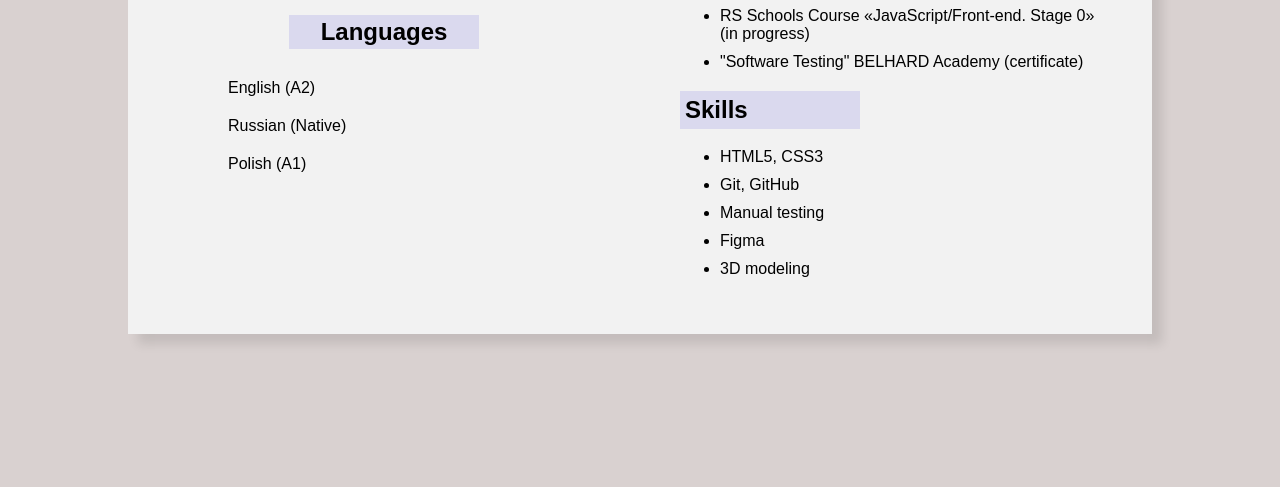
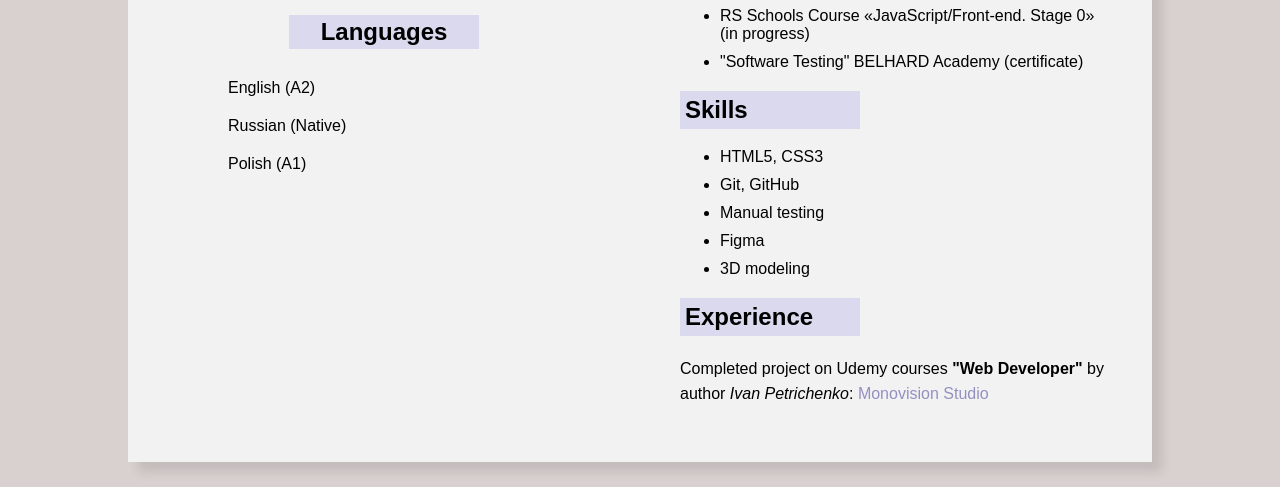
Before and after one commit to VictoriaDobrosoltseva/rsschool-cv, a plain HTML site: page index.html in a window 1280 px wide. Shown: the part 1124-1611 px from the top of the page. Before the commit the page ends 1483 px from the top, so only its background shows below. Drawn offline with Linux system fonts and the light colour scheme.

Commit message:
feat: add experience section

```diff
--- a/index.html
+++ b/index.html
@@ -100,6 +100,11 @@
                             <li>3D modeling</li>
                         </ul>
                     </section>
+
+                    <section class="experience">
+                        <h2 class="second_column_title">Experience</h2>
+                        <p class="second_column_text">Completed project on Udemy courses <strong>"Web Developer"</strong> by author <i>Ivan Petrichenko</i>: <a href="https://github.com/VictoriaDobrosoltseva/Monovision_Studio" target="_blank" class="experience_link">Monovision Studio</a></p>
+                    </section>
                 </div>
             </div>
         </main>
--- a/style.css
+++ b/style.css
@@ -127,3 +127,8 @@
 .skills_list li {
     margin-bottom: 10px;
 }
+
+.experience_link {
+    text-decoration: none;
+    color: #9390c2;
+}
```
